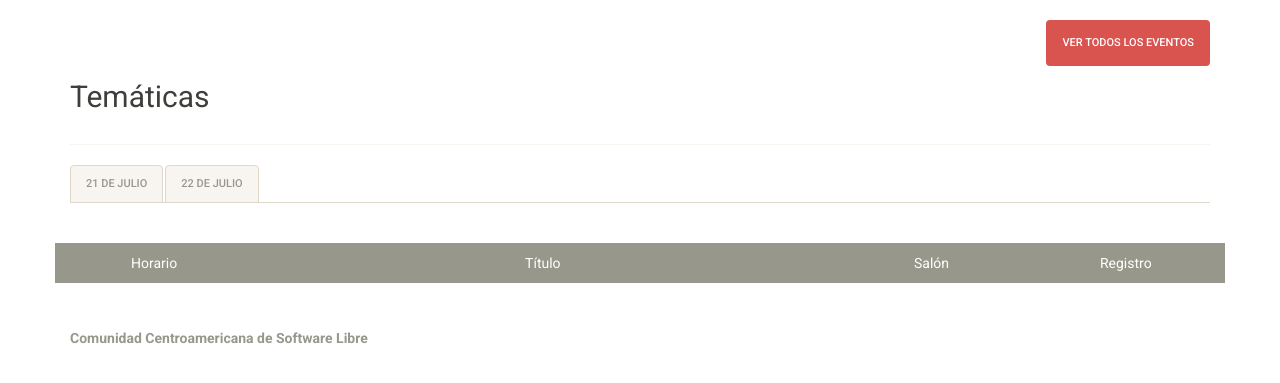
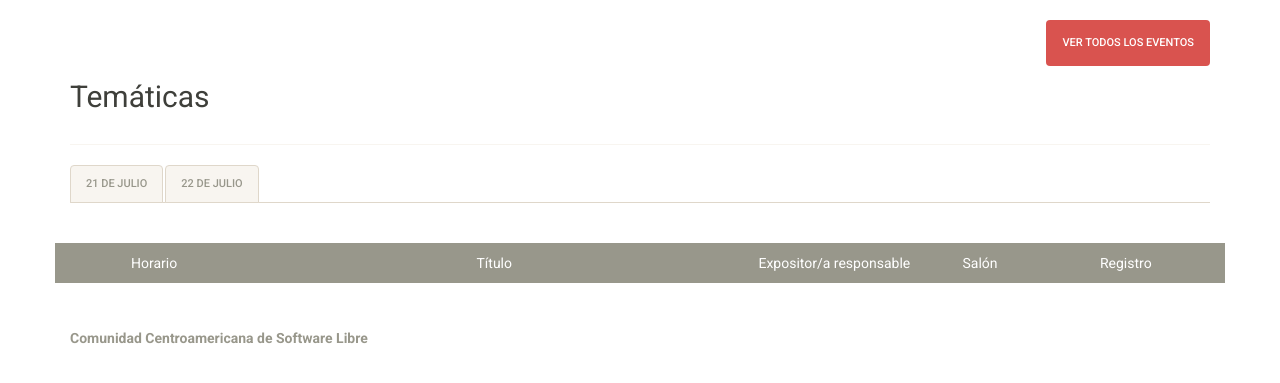
Before and after one commit to luisza/registro_pylatam2025, a Django app: template proposal/templates/proposal/mi_agenda.html in a window 1280 px wide. Shown: the part 64-447 px from the top of the page. Run offline with Django 3.2, Linux system fonts and the light colour scheme; the template is opened without the code that fills it, so the values that code supplies are empty; the visitor is signed in with stand-in values (Sample User, id 1); parts of the project's set-up code (start-up, migrations or seed data) failed here and were passed over; some libraries are stand-ins or nearby versions.

Commit message:
Agenda con personas

```diff
--- a/proposal/templates/proposal/mi_agenda.html
+++ b/proposal/templates/proposal/mi_agenda.html
@@ -55,8 +55,9 @@
 
 <div class="row theader">
   <div class="col-md-2">Horario</div>
-  <div class="col-md-6">Título</div>
-  <div class="col-md-2">Salón</div>
+  <div class="col-md-5">Título</div>
+   <div class="col-md-2">Expositor/a responsable</div>
+  <div class="col-md-1">Salón</div>
   <div class="col-md-2">Registro</div>
 </div>
 
@@ -73,11 +74,12 @@
 				{{ speech.speech.speech_type.name }}
 				</p>
 		  </div>
-		  <div class="col-md-6">
+		  <div class="col-md-5">
 
 			<a href="{% url 'detail_charla' speech.speech.pk %}" target="_blank"> {{ speech.speech.title }} </a>
 		  </div>
-		  <div class="col-md-2">{{ speech.room.name }}</div>
+		  <div class="col-md-2">{{ speech.speech.user.get_full_name }}</div>
+		  <div class="col-md-1">{{ speech.room.name }}</div>
 		  <div class="col-md-2">  {% get_registro speech as nreg%}  <a href="{{nreg.url}}"> {{nreg.message}} </a> </div>
 		  </div>
 			{% endfor %}
```
Also changed, not shown: proposal/admin.py (+12 -1 lines), proposal/templates/proposal/blockschedule_list.html (+6 -4 lines).
